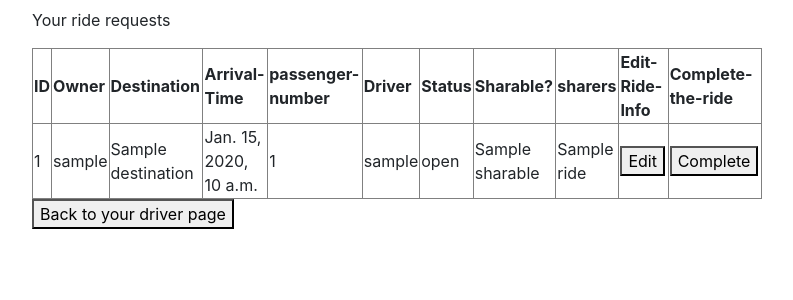
After one commit to WaAaaAterfall/Ride-Sharing-Django-App, a Django app: template docker-deploy/web-app/ride/templates/ride/driver_ride.html in a window 1280 px wide. The commit adds this page. Shown: the top 300 px of the page, without its empty margins (53-846 px from the left). Run offline with Django 4.2, Linux system fonts and the light colour scheme; the template is opened without the code that fills it: most values are stand-ins (such as "Sample title", 1, 10 or a date in 2020); some libraries are stand-ins or nearby versions.

Commit message:
feat: add driver page

```diff
--- /dev/null
+++ b/docker-deploy/web-app/ride/templates/ride/driver_ride.html
@@ -0,0 +1,59 @@
+{% extends "ride/base.html" %}
+{% load crispy_forms_tags %}
+{% block content %}
+    <h1>{{ user.username }}</h1>
+
+    <p>Your ride requests</p>
+    <table border = "1">
+                <thead>
+                        <tr>
+                                <th>ID</th>
+                                <th>Owner</th>
+                                <th>Destination</th>
+                                <th>Arrival-Time</th>
+                                <th>passenger-number</th>
+                                <th>Driver</th>
+                                <th>Status</th>
+                                <th>Sharable?</th>
+                                <th>sharers</th>
+                                <th>Edit-Ride-Info</th>
+                                <th>Complete-the-ride</th>
+
+                        </tr>
+                </thead>
+
+                <tbody>
+                    {% for ride in owner_ride %}
+                    <tr>
+                        <td>{{ride.id}}</td>
+                        <td>{{ride.owner.username}}</td>
+                        <td>{{ride.destination}}</td>
+                        <td>{{ride.arrive_date}}</td>
+                        <td>{{ride.passenger_num}}</td>
+                        <td>{{ride.driver.username}}</td>
+                        <td>{{ride.status}}</td>
+                        <td>{{ride.sharable}}</td>
+                        <td>{{ride.sharer_name}}</td>
+                        {% if ride.status == 'open' %}
+                                <td><form method=""get" action= "{% url 'edit_ride' ride.id %}">
+                                        <button type="submit">Edit</button>
+                                </form>
+                                </td>
+                        {% else %}
+                                <td>No longer editable</td>
+                        {% endif %}
+                        <td><form method=""get" action= "{% url 'complete_ride' ride.id %}">
+                                <button type="submit">Complete</button>
+                            </form>
+                        </td>
+                    </tr>
+                    {% endfor %}
+                </tbody>
+        </table>
+
+
+<form method=""get" action= "/ride/driverhome">
+        <button type="submit">Back to your driver page</button>
+</form>
+
+{%endblock content%}
--- a/docker-deploy/web-app/ride/urls.py
+++ b/docker-deploy/web-app/ride/urls.py
@@ -17,6 +17,11 @@ urlpatterns = [
     path('complete_ride/<int:ride_id>', views.complete_ride, name='complete_ride'),
     path('user_search_ride/', views.user_search_ride, name = 'user_ride_search'),
     path('ride_search_result/', views.user_search_ride, name = 'ride_search_result'),
+
+    path('driver_search/', views.driver_search, name = 'driver_search'),
+    path('driver_ride/', views.driver_ride, name = 'driver_ride'),
+    path('edit_vehicle/', views.edit_vehicle, name = 'edit_vehicle'),
+
     path('edit_ride/<int:ride_id>/', views.ride_modify, name = 'edit_ride'),
     path('join_ride/<int:ride_id>/', views.sharer_join, name = 'join_ride'),
 ]
```
Also changed, not shown: docker-deploy/web-app/ride/forms.py (+8 -0 lines), docker-deploy/web-app/ride/templates/ride/driverhome.html (+14 -19 lines), docker-deploy/web-app/ride/templates/ride/userhome.html (+9 -1 lines), docker-deploy/web-app/ride/views.py (+27 -1 lines), docker-deploy/web-app/ride/templates/ride/driver_search.html (added), docker-deploy/web-app/ride/templates/ride/edit_vehicle.html (added).
